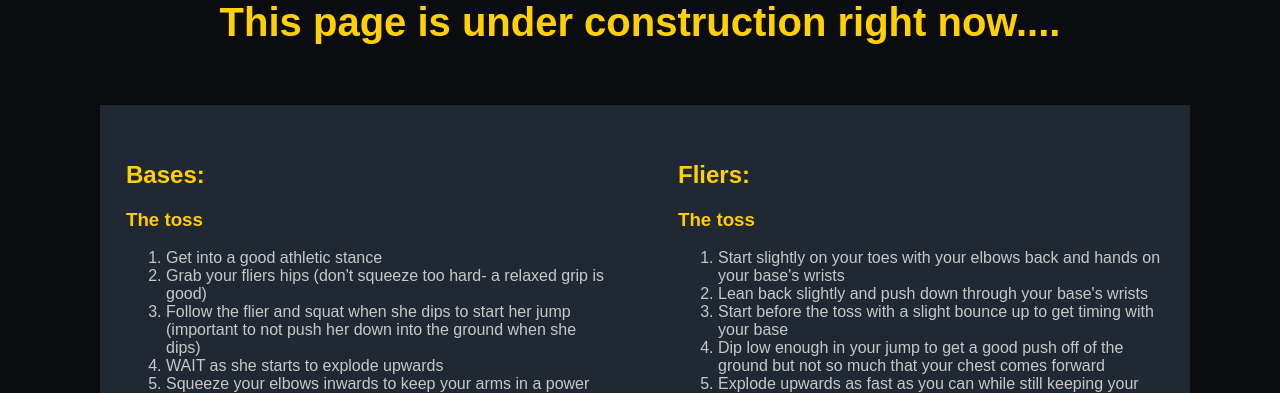
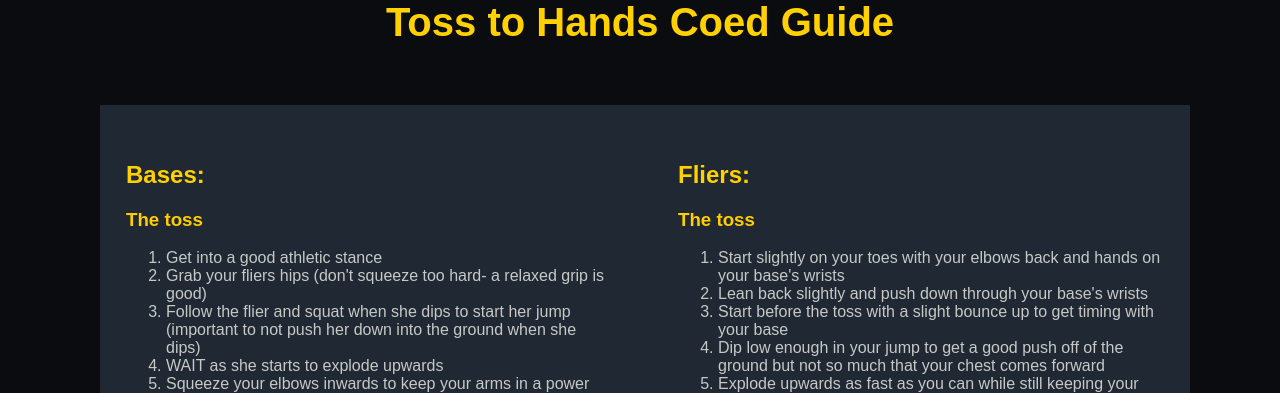
Before and after one commit to Wriqon/Wriqon-tk, a PHP site: page /cheer/basics/hands.php in a window 1280 px wide. Shown: the part 27-420 px from the top of the page. Run offline with PHP 8.4, Linux system fonts and the light colour scheme.

Commit message:
Update hands.php
Whoops forgot to take out the under construction title

```diff
--- a/Wriqon/cheer/basics/hands.php
+++ b/Wriqon/cheer/basics/hands.php
@@ -12,7 +12,7 @@
 <header>
 </header>
 
-<h1>This page is under construction right now....</h1>
+<h1>Toss to Hands Coed Guide</h1>
 
 <div id="instructions"> <!--SKILLS START HERE!!!-->
 
```
